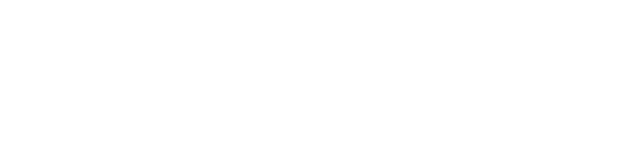
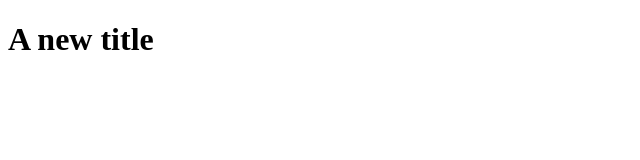
Before and after one commit to pierre-lourens/git-fun, a plain HTML site: page index.html in a window 1280 px wide. Shown: the whole page, without its empty margins (0-640 px from the left). Drawn offline with Linux system fonts and the light colour scheme.

Commit message:
Add heading

```diff
--- a/index.html
+++ b/index.html
@@ -5,6 +5,6 @@
     <title>My fun new website, that I love</title>
   </head>
   <body>
-
+    <h1>A new title</h1>
   </body>
 </html>
```
